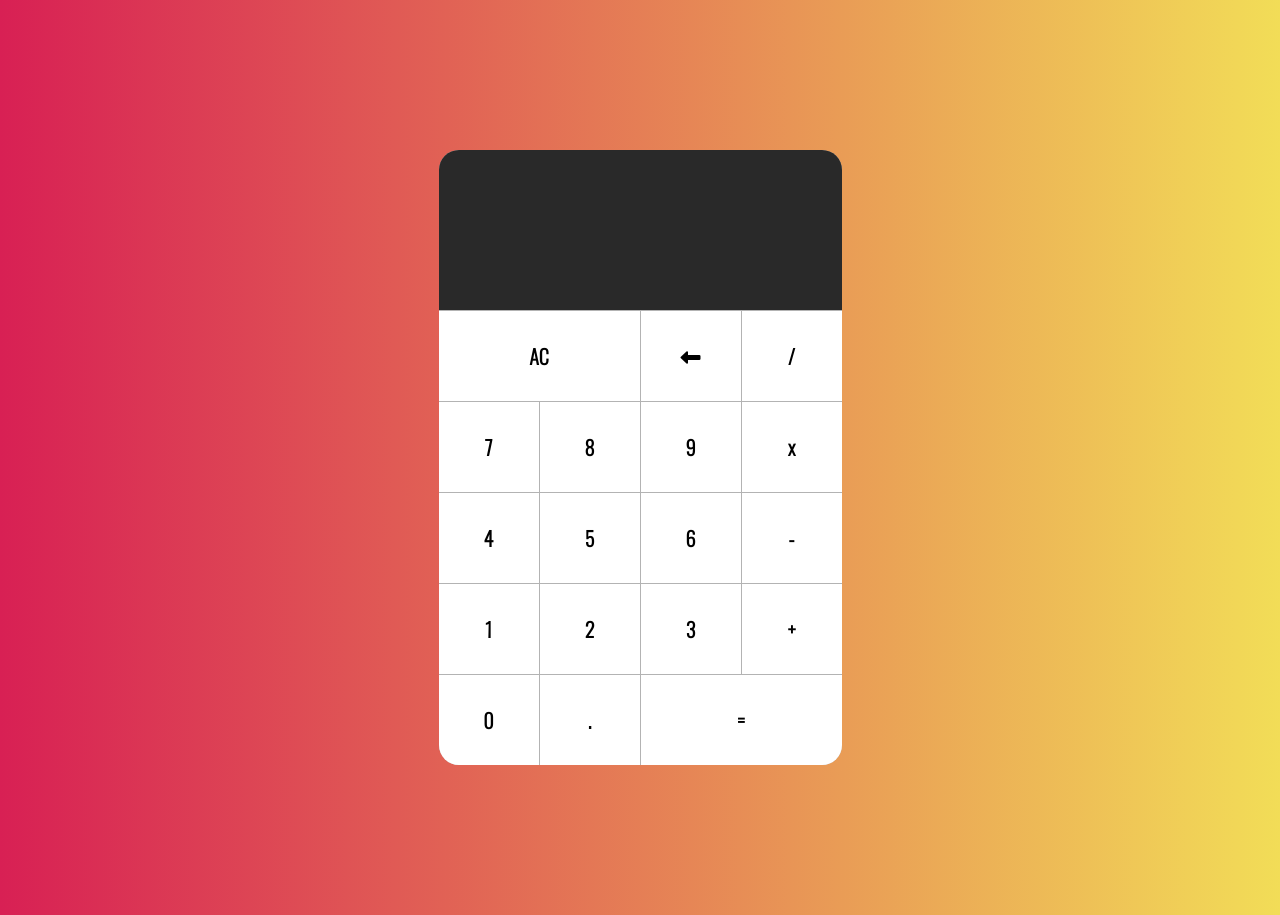
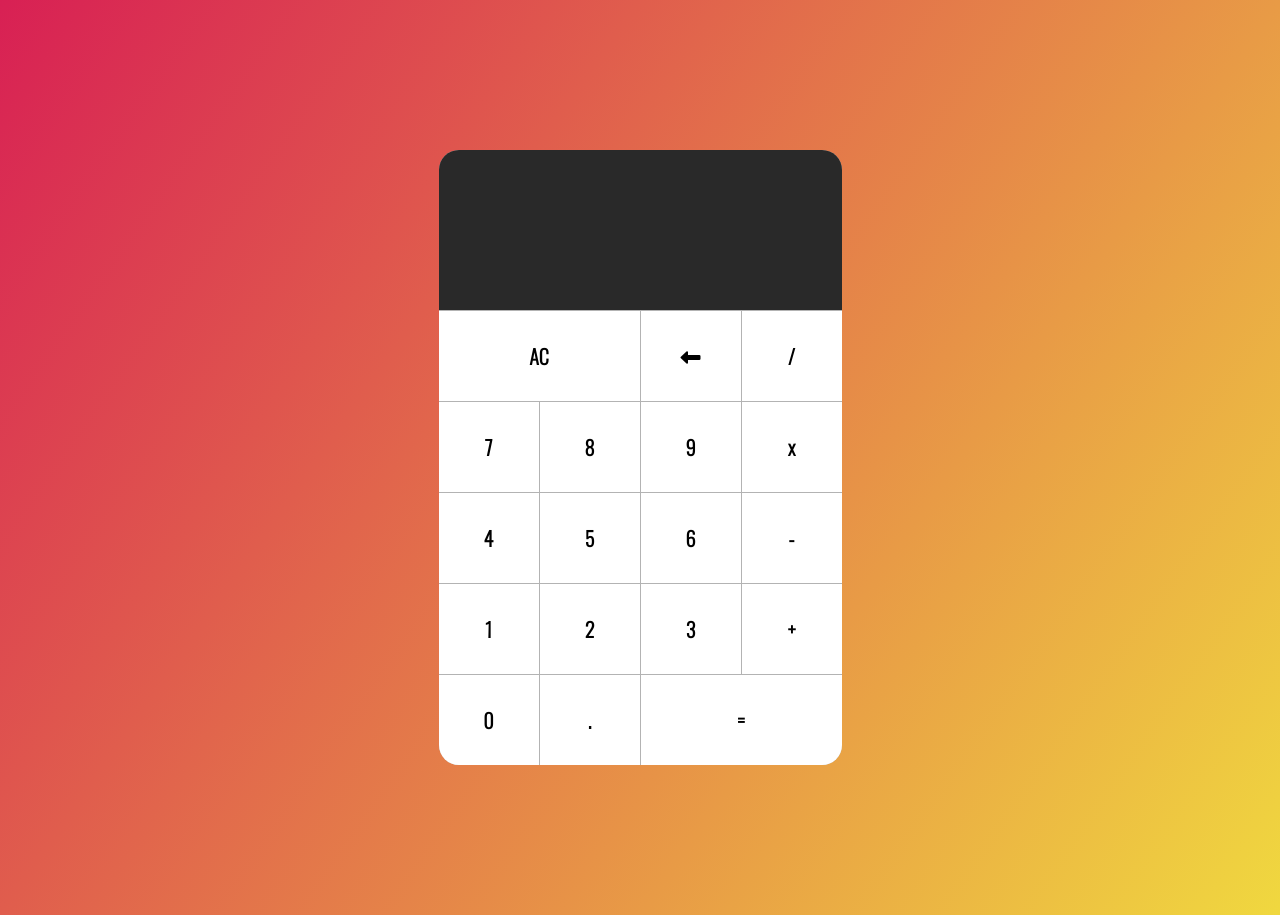
Before and after one commit to alexnguyen104/calculator, a plain HTML site: page index.html in a window 1280 px wide. Drawn offline with nearby package versions, Linux system fonts and the light colour scheme.

Commit message:
change css

```diff
--- a/style.css
+++ b/style.css
@@ -5,7 +5,7 @@
     margin: 0;
 }
 body{
-    background:linear-gradient(90deg, #d82054, #f0d83fdf );
+    background:linear-gradient(125deg, #d82054, #f0d83f );
 }
 .container{
     margin: 150px auto;
@@ -17,12 +17,16 @@ body{
     border-radius: 20px ;
 }
 .btn{
+    cursor: pointer;
     text-align: center;
     padding: 30px 0px;
     font-size: 20px;
     font-family: 'Oswald', sans-serif;
     font-weight: bold;
     background-color: #FFF;
+}
+.btn:hover{
+    background-color: #BFBFBF;
 }
 .item1{
     grid-column: 1/3;
```
